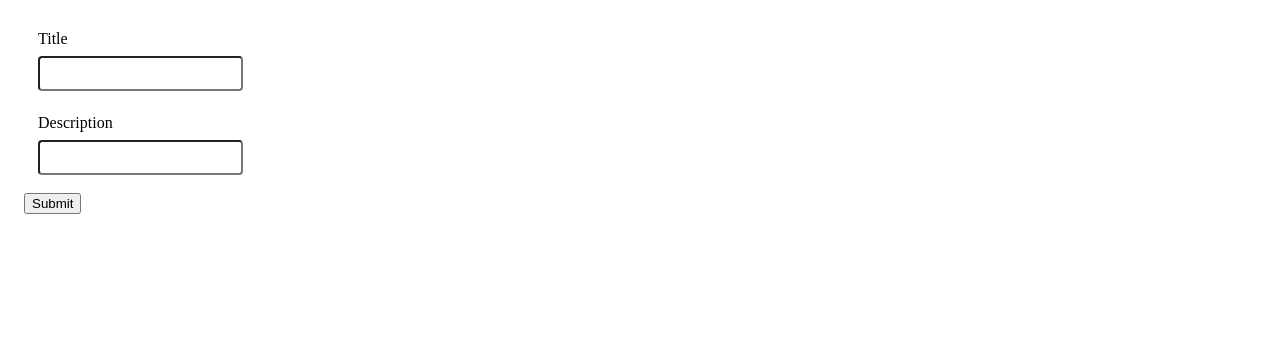
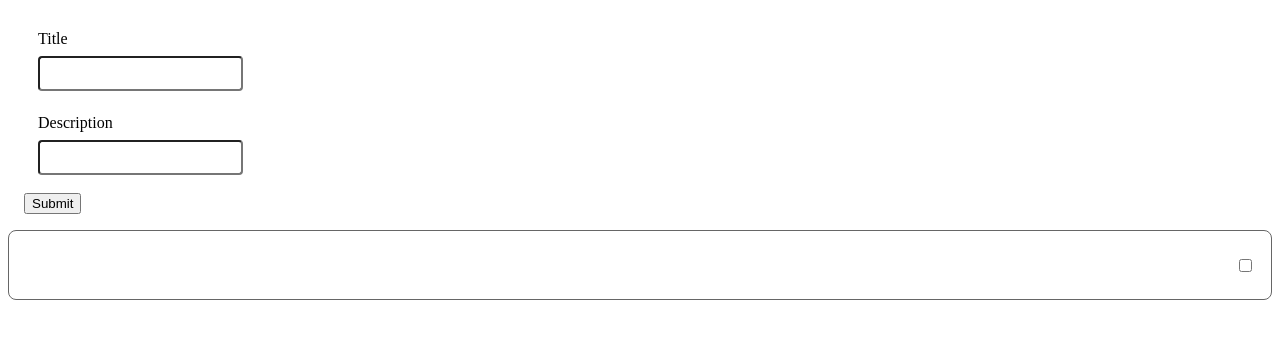
Before and after one commit to hahafiz/W17_nota_react, a React (Vite) app: page / in a window 1280 px wide. Shown: the top 338 px of the page. Built offline with nearby package versions, Linux system fonts and the light colour scheme.

Commit message:
card prop validation

```diff
--- a/src/App.jsx
+++ b/src/App.jsx
@@ -23,6 +23,16 @@ function App() {
           />
         );
       })}
+      <Card
+        id={todos.id}
+        key={todos.id}
+        title={todos.title}
+        description={todos.description}
+        checked={todos.checked}
+        toggleDone={(event) => {
+          setTest(event.target.checked);
+        }}
+      />
     </>
   );
 }
--- a/src/components/Card.jsx
+++ b/src/components/Card.jsx
@@ -7,20 +7,54 @@ const Card = (props) => {
         display: "flex",
         alignItems: "center",
         justifyContent: "space-between",
-        border: "1px solid #ccc",
-        borderRadius: "8px",
+        border: "1px solid #666",
+        borderRadius: "0.5rem",
         padding: "0.5rem 1rem",
       }}
     >
-      <div>
-        <h2>Hello</h2>
-        <p>Test this out</p>
-      </div>
-      <input type="checkbox"></input>
+      <label
+        htmlFor={props.id}
+        style={{
+          flexGrow: 1,
+          display: "flex",
+          flexDirection: "column",
+          gap: "0.325rem",
+          textDecoration: props.checked ? "line-through" : "none",
+        }}
+      >
+        <h2
+          style={{
+            fontSize: "1rem",
+            fontWeight: "bold",
+          }}
+        >
+          {props.title}
+        </h2>
+        <p
+          style={{
+            fontSize: "0.625rem",
+          }}
+        >
+          {props.description}
+        </p>
+      </label>
+      <input
+        type="checkbox"
+        name={props.id}
+        id={props.id}
+        checked={props.checked}
+        onChange={props.toggleDone}
+      ></input>
     </div>
   );
 };
 
-Card.propTypes = {};
+Card.propTypes = {
+  id: PropTypes.number,
+  checked: PropTypes.bool,
+  title: PropTypes.string,
+  description: PropTypes.string,
+  toggleDone: PropTypes.bool,
+};
 
 export default Card;
```
